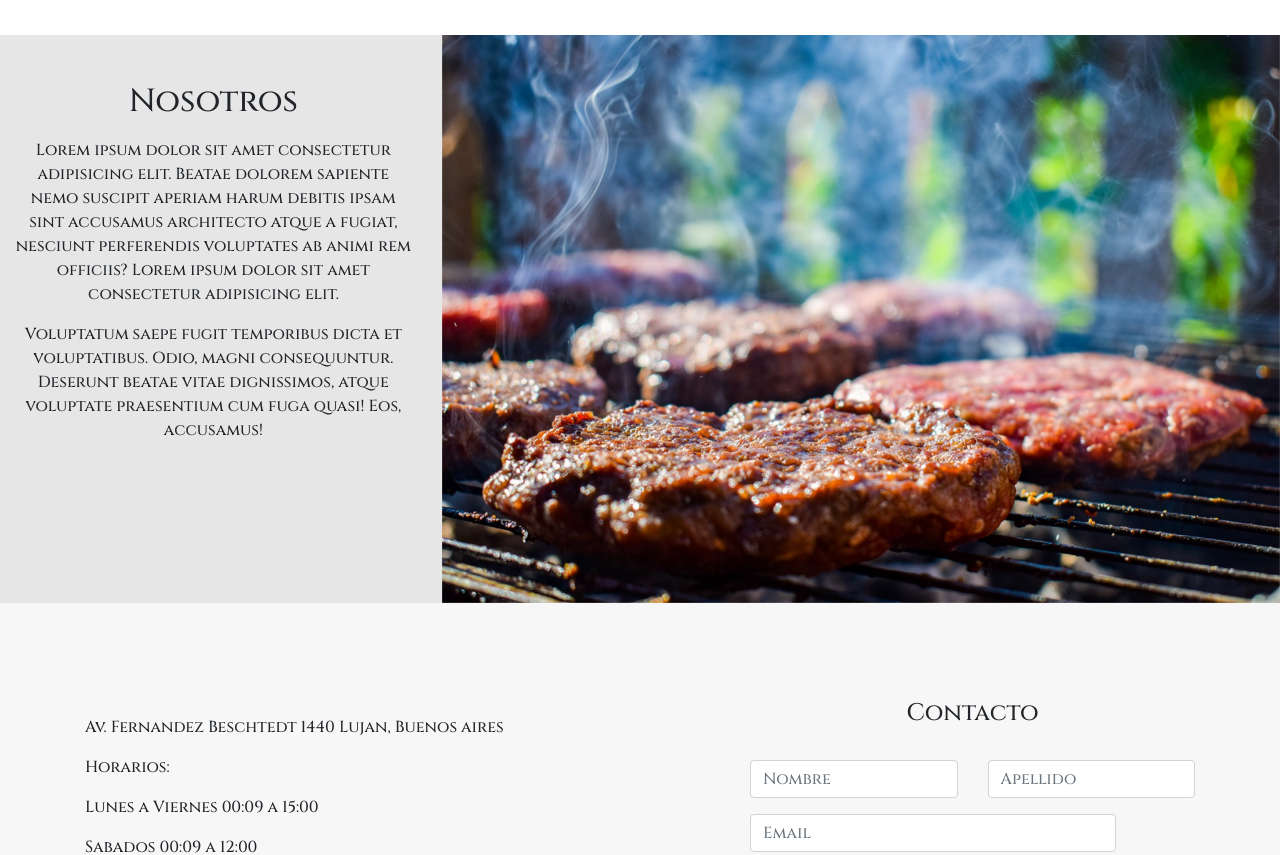
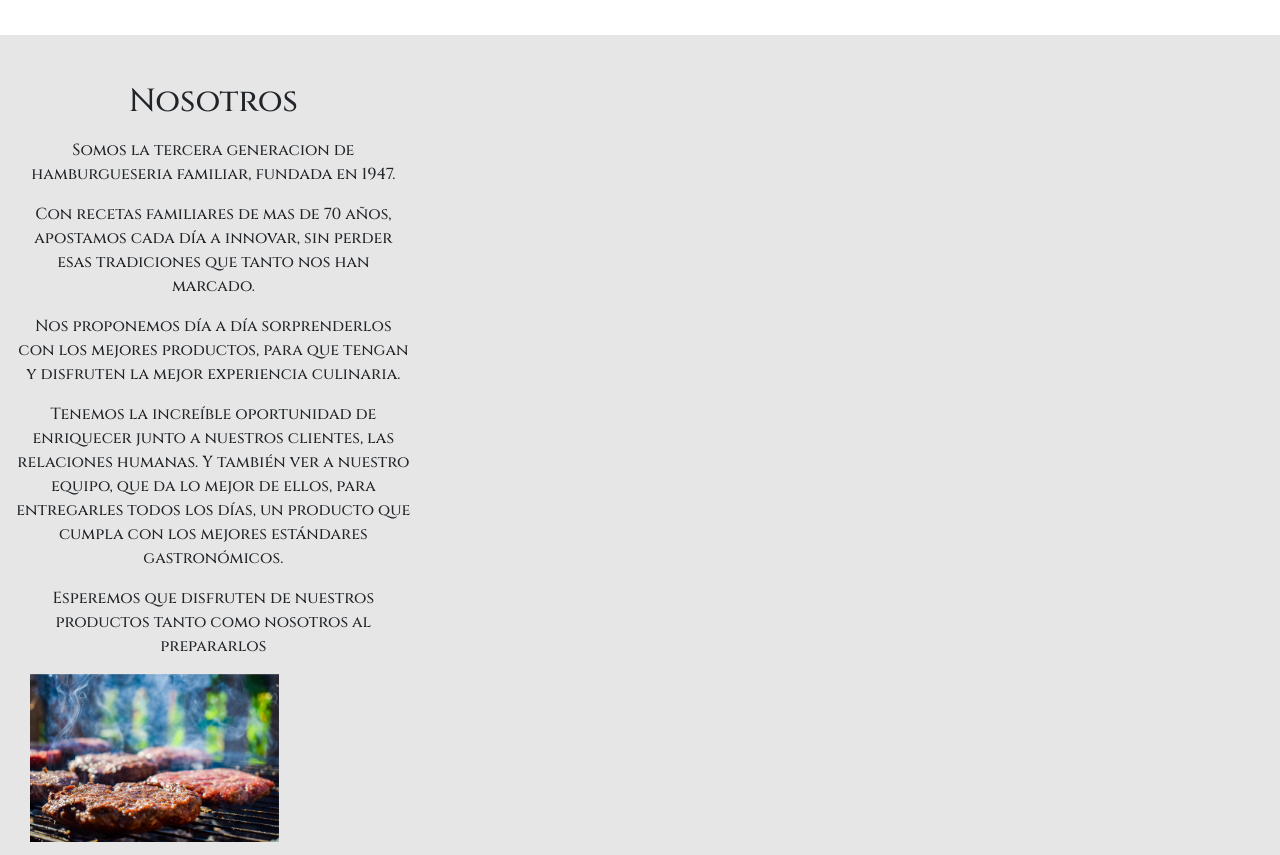
Before and after one commit to juanmalescano/utnwebmasterproyect, a plain HTML site: page index.html in a window 1280 px wide. Shown: the part 1540-2395 px from the top of the page. Drawn offline with nearby package versions, Linux system fonts and the light colour scheme.

Commit message:
Update index.html

```diff
--- a/index.html
+++ b/index.html
@@ -141,7 +141,7 @@
                 Pan casero<br>
                 Hamburguesa de seitan<br>
                 Pepino, rucula y cebolla
-                <br>
+                Salsa vegan (opcional)
               </p>
               <p  id="aderezos">
                 Sumale mayonesa vegana!!
@@ -189,11 +189,24 @@
         <article id="info" class="col-md-4 col-sm-12 mt-5 text-center mb-3">
           <h2 class="mb-3">Nosotros</h2>
           <p>
-            Lorem ipsum dolor sit amet consectetur adipisicing elit. Beatae dolorem sapiente nemo suscipit aperiam harum debitis ipsam sint accusamus architecto atque a fugiat, nesciunt perferendis voluptates ab animi rem officiis?
-            Lorem ipsum dolor sit amet consectetur adipisicing elit.</p>
-            <p>Voluptatum saepe fugit temporibus dicta et voluptatibus. Odio, magni consequuntur. Deserunt beatae vitae dignissimos, atque voluptate praesentium cum fuga quasi! Eos, accusamus!
+            Somos la tercera generacion de hamburgueseria familiar, fundada en 1947.
           </p>
-        </article>
+          <p>
+            Con recetas familiares de mas de 70 años, apostamos cada día a innovar, sin perder esas tradiciones que tanto nos han marcado.
+          </p>
+
+          <p>
+          Nos proponemos día a día sorprenderlos con los mejores productos, para que tengan y disfruten la mejor experiencia culinaria.
+          </p>
+
+
+          <p>
+          Tenemos la increíble oportunidad de enriquecer junto a nuestros clientes, las relaciones humanas. Y también ver a nuestro equipo, que da lo mejor de ellos, para entregarles todos los días, un producto que cumpla con los mejores estándares gastronómicos.
+          </p>
+
+            <p>
+          Esperemos que disfruten de nuestros productos tanto como nosotros al prepararlos
+          </p>
 
         <div id="img-nosotros" class="col-md-8 col-sm-12 pr-0">
           <div id="carousel-nosotros" class="carousel slide" data-ride="carousel">
@@ -287,7 +300,7 @@
 
       <div id="redes" class="container pt-2 mb-0">
         <ul class="row justify-content-center">
-          <li class="col-1"><a href="www.facebook.com/juanma.lescano/"><img src="img/icons/fb.png" alt="Fb"></a></li>
+          <li class="col-1"><a href="www.facebook.com/juanma.lescano"><img src="img/icons/fb.png" alt="Fb"></a></li>
           <li class="col-1"><a href="www.instagram.com"><img src="img/icons/tele.png" alt="Telegram"></a></li>
           <li class="col-1"><a href="#"><img src="img/icons/wpp.png" alt="Wpp"></a></li>
         </ul>
```
